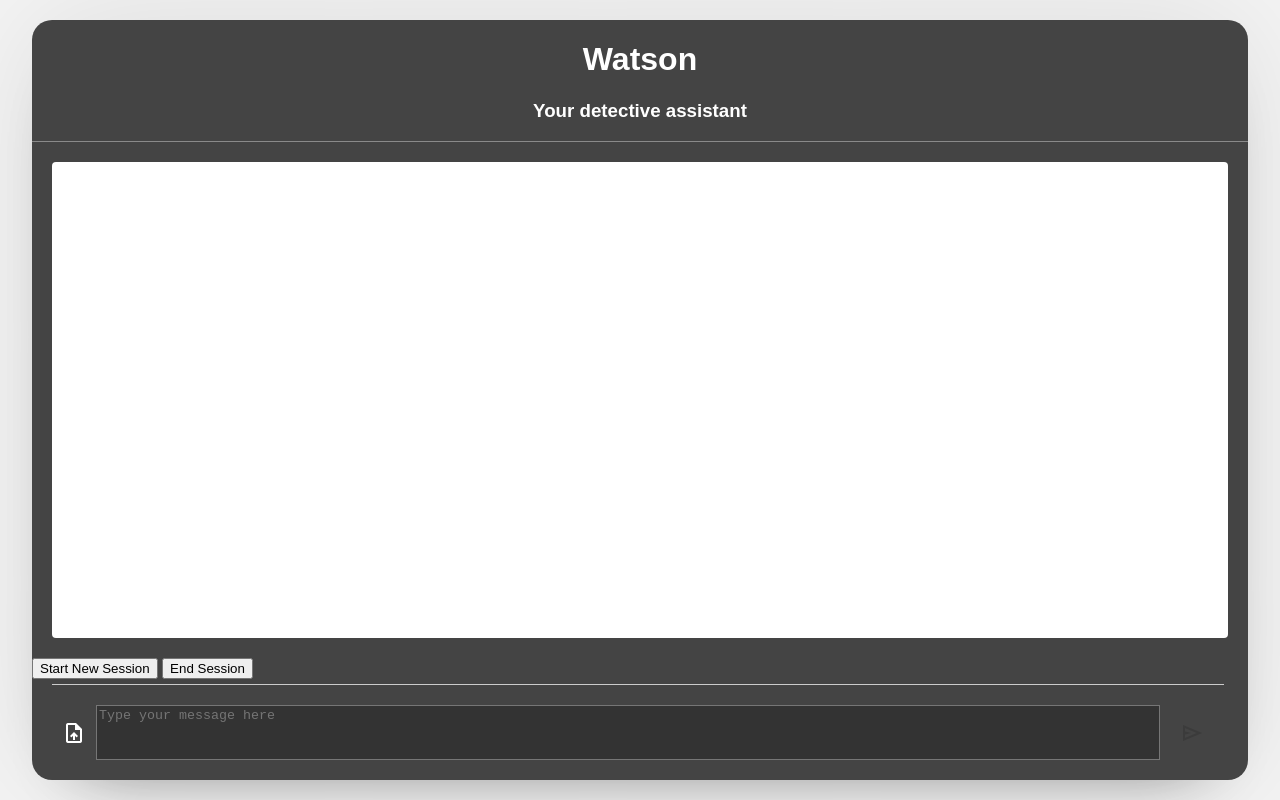
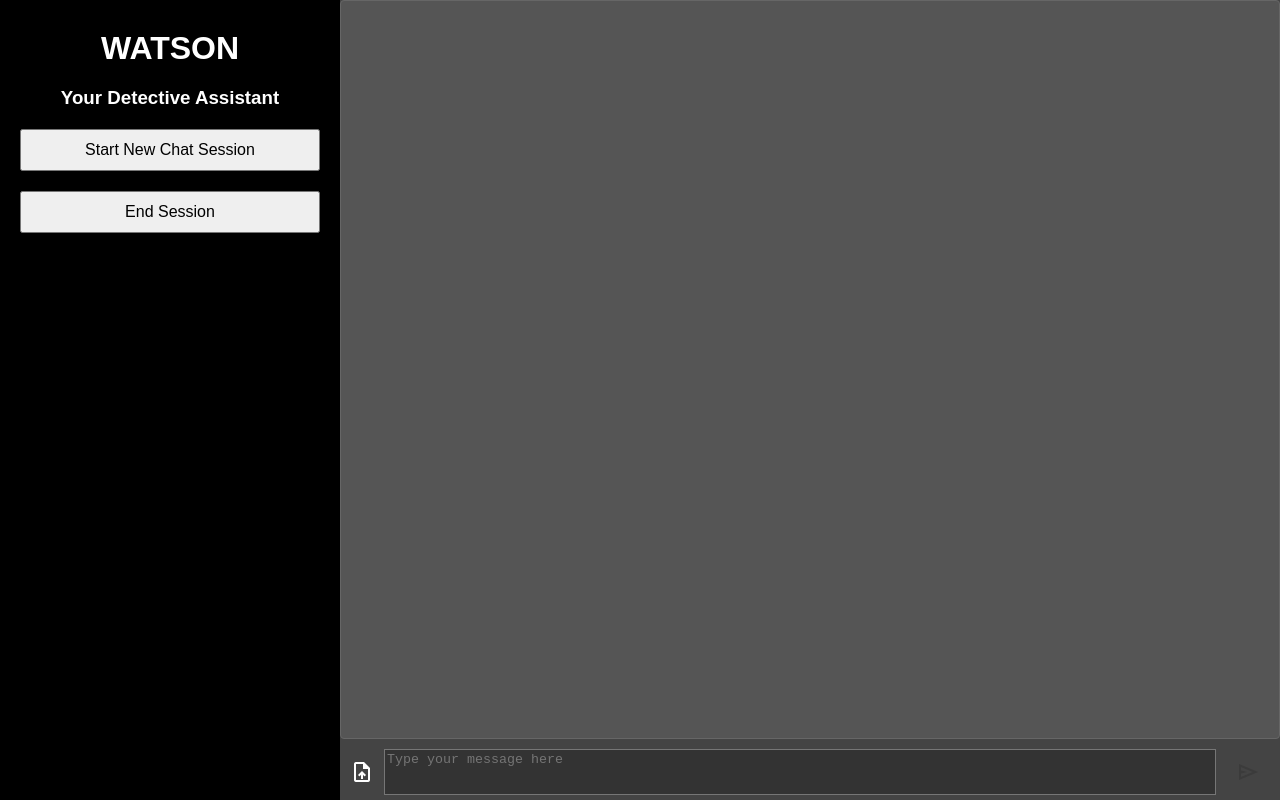
Before and after one commit to luhaowang90/Watson-Detective-Assistant, a website: page public/index.html in a window 1280 px wide. Drawn offline with nearby package versions, Linux system fonts and the light colour scheme; no server answers.

Commit message:
UI Refinement.

```diff
--- a/public/css/style.css
+++ b/public/css/style.css
@@ -1,35 +1,88 @@
 body {
     font-family: Arial, sans-serif;
-    background-color: #f4f4f4;
+    background-color: #333;
+    color: #fff;
     display: flex;
-    justify-content: center;
-    align-items: center;
     height: 100vh;
     margin: 0;
 }
 
-.chatbot {
-    position: fixed;
-    width: 95vw;
-    height: 95vh;
-    background: #444;
-    box-shadow: 0 0 128px 0 rgba(0, 0, 0, 0.1),
-                0 32px 64px -48px rgba(0, 0, 0, 0.5);
-    border-radius: 20px;
+.sidebar {
+    background-color: #000;
+    padding: 20px;
+    width: 300px;
+    display: flex;
+    flex-direction: column;
+    align-items: center;
 }
 
-.chatbot header {
-    position: relative;
-    text-align: center;
-    color: #8a8a8a;
-    border-bottom: 1px solid;
+.sidebar h1, .sidebar h3 {
+    margin: 10px 0;
 }
 
-.chatbot h1 {
-    color: white;
+.sidebar button {
+    width: 100%;
+    margin: 10px 0;
+    padding: 10px;
+    font-size: 16px;
 }
 
-.chatbot h3 {
+.main {
+    flex: 1;
+    display: flex;
+    flex-direction: column;
+    justify-content: space-between;
+    background-color: #444;
+}
+
+#responseContainer {
+    flex: 1;
+    overflow-y: auto;
+    padding: 20px;
+}
+
+.response {
+    background-color: #555;
+    border: 1px solid #666;
+    padding: 10px;
+    border-radius: 4px;
+    margin-bottom: 10px;
+}
+
+.user-input-section {
+    width: 100%;
+    display: flex;
+    margin-bottom: 5px;
+}
+
+.user-input-section textarea {
+    height: 40px;
+    width: 100%;
+    background-color: #333;
+    color: #fff;
+}
+
+.user-input-section span {
+    align-items: center;
+    display: flex;
+}
+
+.btn-send {
+    background-color: transparent;
+    cursor: pointer;
+    color: white;
+    padding-left: 20px;
+    padding-right: 20px;
+}
+
+.upload-button {
+    background-color: transparent;
+    border: none;
+    padding: 10px;
+    border-radius: 4px;
+    cursor: pointer;
+    display: flex;
+    align-items: center;
     color: white;
 }
 
@@ -71,91 +124,21 @@ body {
     color: white;
 }
 
-.cross-icon {
-    width: 24px;
-    height: 24px;
-    fill: #f15b5b;
-}
-
-.chatbot .message-input-container {
-    position: absolute;
-    bottom: 0;
-    width: 90vw;
-    display: flex;
-    flex-direction: column;
-    background-color: #444;
-    border-top: 1px solid #ccc;
-    margin-left: 20;
-    margin-right: 20;
-    padding: 20px 20px 20px 0px;
-}
-
-.message-input-container .user-input-section {
-    width: 100%;
-    display: flex;
-}
-
-.user-input-section textarea {
-    height: 55px;
-    width: 100%;
-    background-color: #333;
-    color: #fff;
-}
-
 .user-input-section span {
-    align-items: center;
-    display: flex;
-}
-
-.btn-send {
-    background-color: transparent;
-    cursor: pointer;
-    color: white;
-    padding-left: 20px;
-}
-
-.upload-button {
-    background-color: transparent;
-    border: none;
-    padding: 10px;
-    border-radius: 4px;
-    cursor: pointer;
-    display: flex;
-    align-items: center;
-    color: white;
-}
-
-#responseContainer {
-    background-color: white;
-    display: flex;
-    height: 60%;
-    margin: 20px 20px 20px 20px;
-    text-align: left;
-}
-
-.response {
-    background-color: #444;
-    color: black;
-    padding: 10px;
-    margin-top: 10px;
-    border-radius: 4px;
-}
-
-.message-input-container span {
     color: white;
     cursor: pointer;
 }
 
-.message-input-container textarea {
+.user-input-section textarea {
     resize: none;
 }
 
-.message-input-container .btn-send {
+.user-input-section .btn-send {
     pointer-events: none;
     color: rgb(59, 59, 59);
 }
 
-.message-input-container textarea:valid ~ .btn-send  {
+.user-input-section textarea:valid ~ .btn-send  {
     pointer-events: visible;
     color: white
 }
--- a/public/index.html
+++ b/public/index.html
@@ -1,3 +1,4 @@
+<!DOCTYPE html>
 <html lang="en">
 <head>
     <meta charset="UTF-8">
@@ -8,22 +9,17 @@
     <link rel="stylesheet" href="https://fonts.googleapis.com/css2?family=Material+Symbols+Outlined">
 </head>
 <body>
-    <div class="chatbot">
-        <header>
-            <h1>Watson</h1>
-            <h3>Your detective assistant</h3>
-        </header>
+    <div class="sidebar">
+        <h1>WATSON</h1>
+        <h3>Your Detective Assistant</h3>
+        <button id="startSessionBtn">Start New Chat Session</button>
+        <button id="endSessionBtn">End Session</button>
+    </div>
 
+    <div class="main">
         <div id="responseContainer" class="response"></div>
 
-        <div id="sessionControl">
-            <button id="startNewSession">Start New Session</button>
-            <button id="endSession">End Session</button>
-        </div>
-
-        <div class="message-input-container">
         <div id="uploadSection" class="upload-section" style="display: none;">
-
             <label for="fileInput" class="file-label">
                 <span class="material-symbols-outlined">description</span>
                 <input type="file" id="uploadFilesInput" class="file-input" />
@@ -35,7 +31,7 @@
             </button>
         </div>
 
-            <div class="user-input-section">
+        <div id="interaction" class="user-input-section">
             <button id="uploadFilesBtn" class="upload-button">
                 <span for="file-input" class="material-symbols-outlined">upload_file</span>
             </button>
@@ -45,7 +41,7 @@
             <span class="material-symbols-outlined btn-send" id="sendMessageBtn">Send</span>
         </div>
     </div>
-    </div>
+
     <script src="js/script.js"></script>
 </body>
 </html>
--- a/public/js/script.js
+++ b/public/js/script.js
@@ -8,6 +8,7 @@ window.addEventListener('beforeunload', function() {
     return confirmationMessage; // Some browsers also require this return statement
 });
 
+//Modify endSession call to first check if vectorstore.id exist before exceuting
 window.addEventListener('unload', function() {
     endSession()
 });
@@ -15,6 +16,7 @@ window.addEventListener('unload', function() {
 const sendChat = document.getElementById('sendMessageBtn');
 const uploadBtn = document.getElementById('uploadFilesBtn');
 const textArea = document.getElementById('userInput');
+const endSessionBtn = document.getElementById('endSessionBtn');
 
 const chatResponse = document.getElementById('responseContainer')
 
@@ -130,6 +132,9 @@ async function uploadFiles() {
     document.getElementById('uploadSection').style.display = 'none'; // Hide the uploadSection
 }
 
+//Listen to end session button
+endSessionBtn.addEventListener('click', endSession);
+
 //Delete created vector and related files upon closing the window.
 async function endSession() {
     try {
```
Lines whose indentation alone changed are shown as unchanged.
